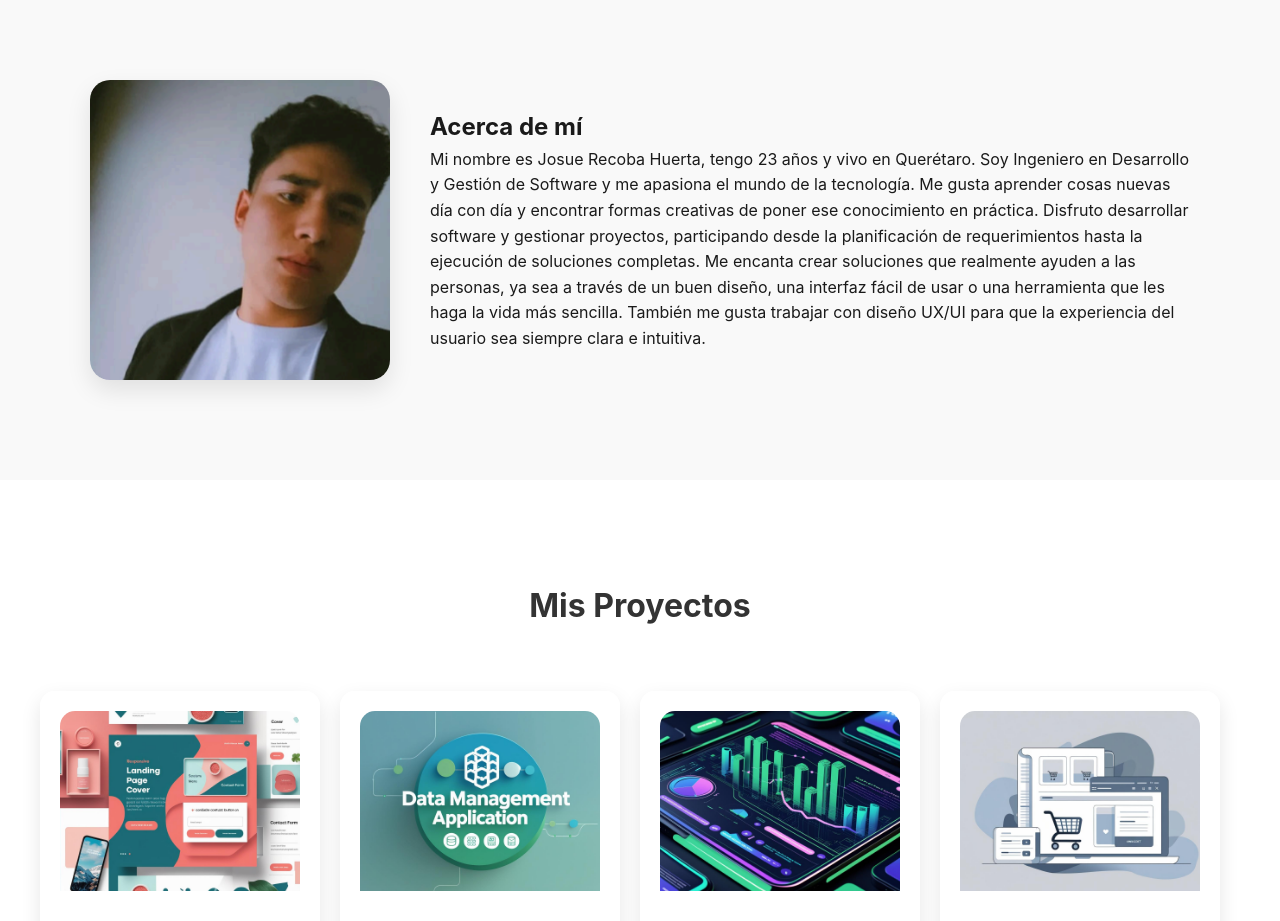
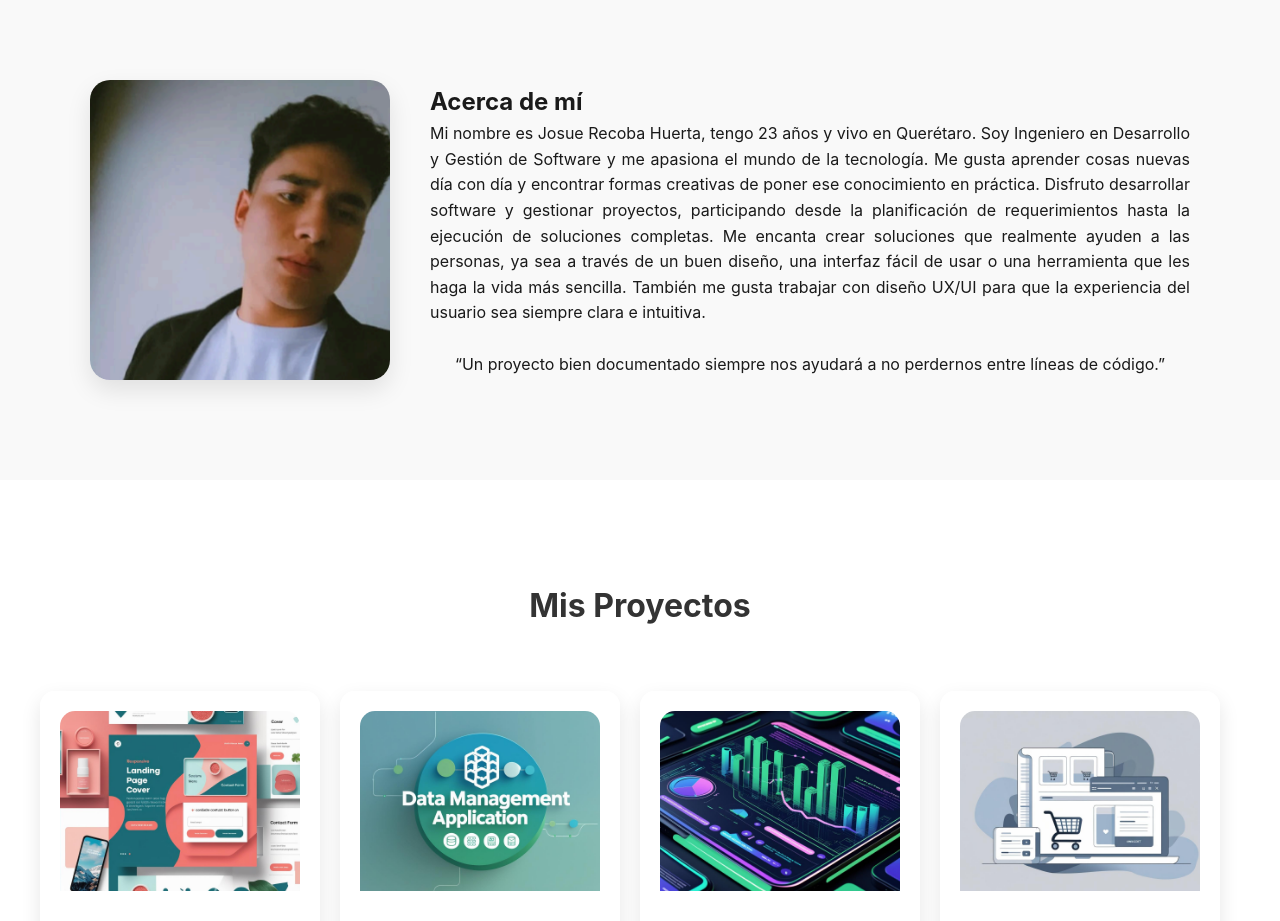
Before and after one commit to JosueRecoba/Portafolio_Web, a plain HTML site: page index.html in a window 1280 px wide. Shown: the part 820-1741 px from the top of the page. Drawn offline with nearby package versions, Linux system fonts and the light colour scheme.

Commit message:
modificaciones en about

```diff
--- a/assets/css/style.css
+++ b/assets/css/style.css
@@ -172,6 +172,13 @@ body {
   box-shadow: 0px 10px 25px rgba(0,0,0,0.1);
 }
 
+.about-text{
+  text-align: justify;
+}
+
+.about-text-1{
+  text-align: center;
+}
 /* PROYECTOS */
 .projects {
   padding: 100px 20px;
--- a/index.html
+++ b/index.html
@@ -51,7 +51,7 @@
       <img src="assets/img/yo.png" alt="Foto de Josué">
       <div>
         <h2>Acerca de mí</h2>
-        <p>
+        <p class="about-text">
           Mi nombre es Josue Recoba Huerta, tengo 23 años y vivo en Querétaro.
           Soy Ingeniero en Desarrollo y Gestión de Software y me apasiona el mundo de
           la tecnología. Me gusta aprender cosas nuevas día con día y encontrar formas
@@ -63,6 +63,8 @@
           trabajar con diseño UX/UI para que la experiencia del usuario sea siempre
           clara e intuitiva.
         </p>
+        <br>
+        <p class="about-text-1"> “Un proyecto bien documentado siempre nos ayudará a no perdernos entre líneas de código.”</p>
       </div>
     </div>
   </section>
```
